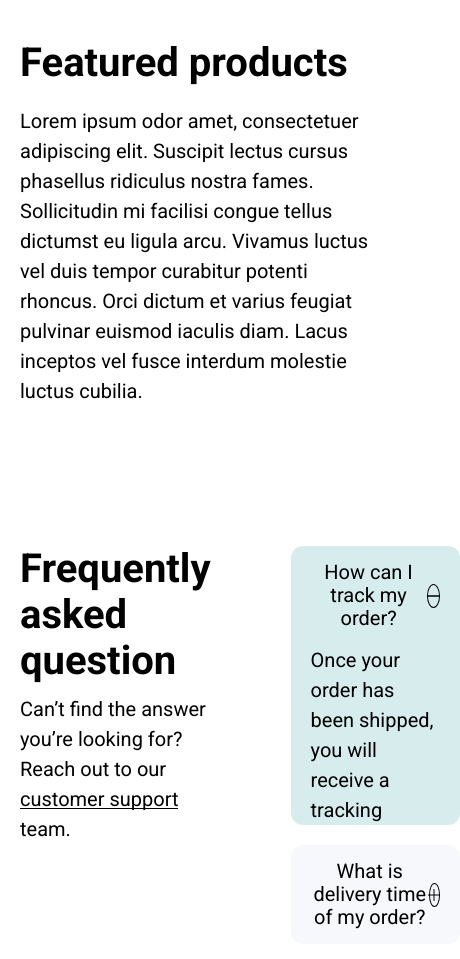
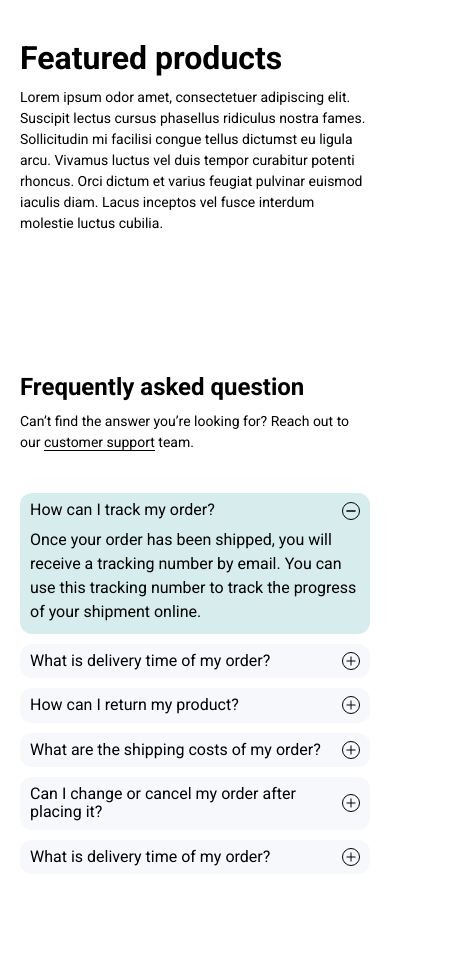
Before and after one commit to Kr1s10/TSEcom-test-task, a plain HTML site: page index.html in a window 390 px wide. Shown: the top 959 px of the page, 460 px wide, since content can reach past the window. After the commit the page ends 924 px from the top, so only its background shows below. Drawn offline with nearby package versions, Linux system fonts and the light colour scheme; no server answers.

Commit message:
feat: add responsive styles

```diff
--- a/css/style.css
+++ b/css/style.css
@@ -1,3 +1,9 @@
+:root {
+  --icon-size: 24px;
+  --grid-columns: 4;
+  --grid-gap: 40px;
+}
+
 /* Basic styles */
 
 * {
@@ -24,30 +30,35 @@ body {
 }
 
 .section__title {
-  font-size: 2.5rem;
   margin: 0;
 }
 
 .section__desc {
-  font-size: 1.25rem;
+  font-size: clamp(0.875rem, 2vw, 1.25rem);
   line-height: 150%;
   margin: 0;
 }
 
+.section#featured-products {
+  margin-bottom: 40px;
+}
+
 .section#featured-products .section__title {
   margin-bottom: 20px;
+  font-size: clamp(2rem, 5vw, 2.5rem);
 }
 
 .section#faq .section__title {
   margin-bottom: 10px;
+  font-size: clamp(1.5rem, 5vw, 2.5rem);
 }
 
 /* Featured section styles */
 
 .products-wrapper {
   display: grid;
-  grid-template-columns: repeat(4, 1fr);
-  grid-gap: 40px;
+  grid-template-columns: repeat(var(--grid-columns), 1fr);
+  grid-gap: var(--grid-gap);
   align-items: start;
 }
 
@@ -86,12 +97,12 @@ body {
 }
 
 .product__title {
-  font-size: 1rem;
+  font-size: clamp(0.875rem, 2vw, 1rem);
   margin: 0;
 }
 
 .product__description {
-  font-size: 0.875rem;
+  font-size: clamp(0.75rem, 1vw, 0.875rem);
   margin: 0;
 }
 
@@ -99,7 +110,7 @@ body {
   display: flex;
   flex-wrap: wrap;
   gap: 10px;
-  font-size: 1rem;
+  font-size: clamp(0.875rem, 2vw, 1rem);
   margin-top: 10px;
 }
 
@@ -144,7 +155,7 @@ body {
   background-color: #F7F8FB;
   margin-bottom: 20px;
   border-radius: 12px;
-  font-size: 1.25rem;
+  font-size: clamp(1rem, 1.5vw, 1.25rem);
   line-height: 150%;
   transition: all 0.5s ease;
 }
@@ -154,17 +165,20 @@ body {
   display: flex;
   justify-content: space-between;
   align-items: center;
+  gap: 15px;
   background-color: transparent;
   border: none;
   padding: 15px 20px;
+  text-align: left;
   outline: none;
   cursor: pointer;
 }
 
 .accordion__header-icon {
   position: relative;
-  width: 24px;
-  height: 24px;
+  flex-shrink: 0;
+  width: var(--icon-size);
+  height: var(--icon-size);
   border-radius: 50%;
   border: 1px solid #000;
 }
@@ -181,12 +195,12 @@ body {
 }
 
 .accordion__header-icon::before {
-  width: 12px;
+  width: calc(var(--icon-size) / 2);
   height: 1px;
 }
 
 .accordion__header-icon::after {
-  height: 12px;
+  height: calc(var(--icon-size) / 2);
   width: 1px;
   transition: all 0.5s ease;
 }
@@ -207,7 +221,8 @@ body {
 }
 
 .accordion__header[aria-expanded=true] + .accordion__content {
-  max-height: 9em;
+  max-height: 50vh;
+  overflow-y: auto;
   will-change: max-height;
 }
 
@@ -221,3 +236,60 @@ body {
     opacity: 1;
   }
 }
+
+/* Responsive */
+
+@media screen and (max-width: 959px) {
+  :root {
+    --grid-columns: 3;
+    --grid-gap: calc(20px + (40 - 20) * ((100vw - 768px) / (959 - 768)));
+  }
+
+  .section#faq {
+    flex-direction: column;
+  }
+}
+
+@media screen and (max-width: 767px) {
+  :root {
+    --icon-size: 18px;
+    --grid-columns: 2;
+    --grid-gap: 20px;
+  }
+
+  .section__header {
+    margin-bottom: 40px;
+  }
+
+  .section#featured-products {
+    margin-bottom: 20px;
+  }
+
+  .section#featured-products .section__title {
+    margin-bottom: 10px;
+  }
+
+  .product {
+    gap: 10px;
+  }
+
+  .product__price {
+    margin-top: 6px;
+  }
+
+  .section__desc .link::after {
+    bottom: 2px;
+  }
+
+  .accordion__header {
+    padding: 8px 10px;
+  }
+
+  .accordion__text {
+    padding: 0 10px 10px;
+  }
+
+  .accordion__item {
+    margin-bottom: 10px;
+  }
+}
```
